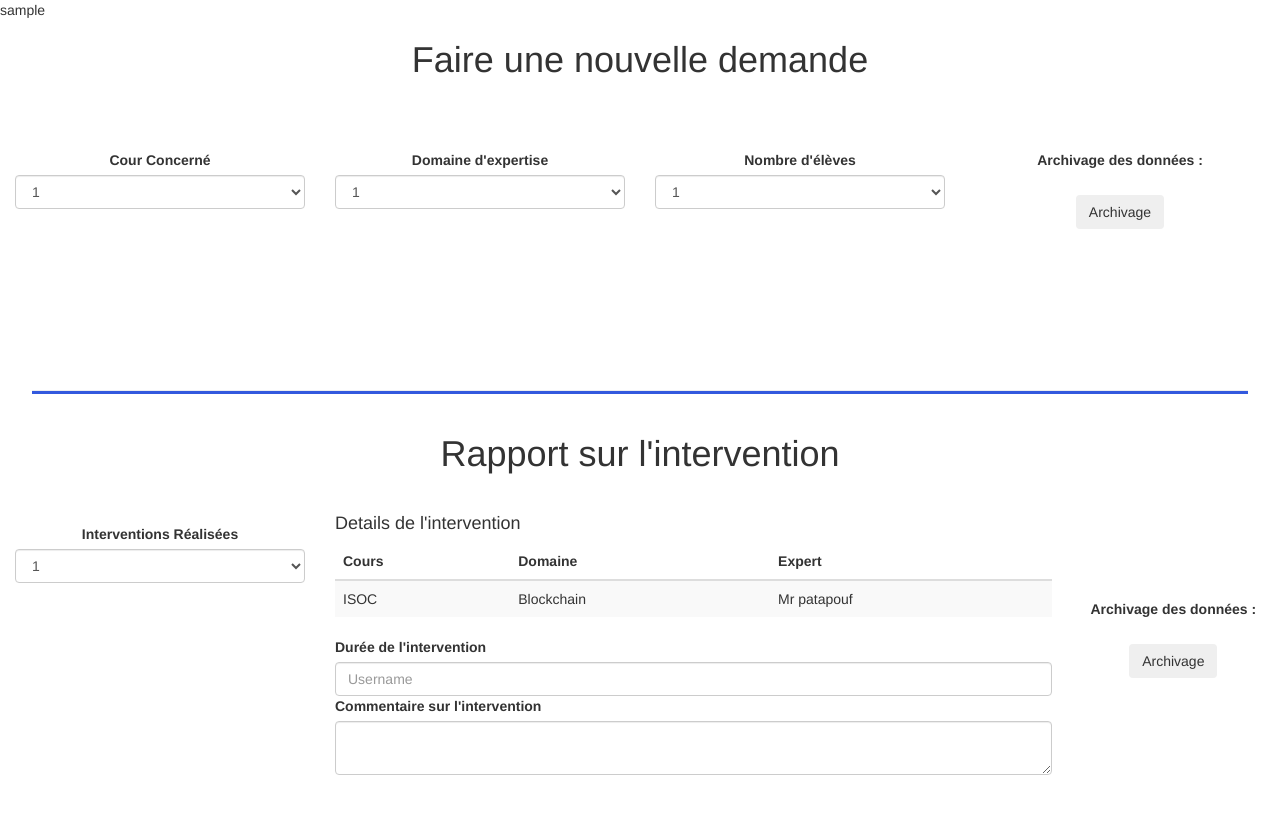
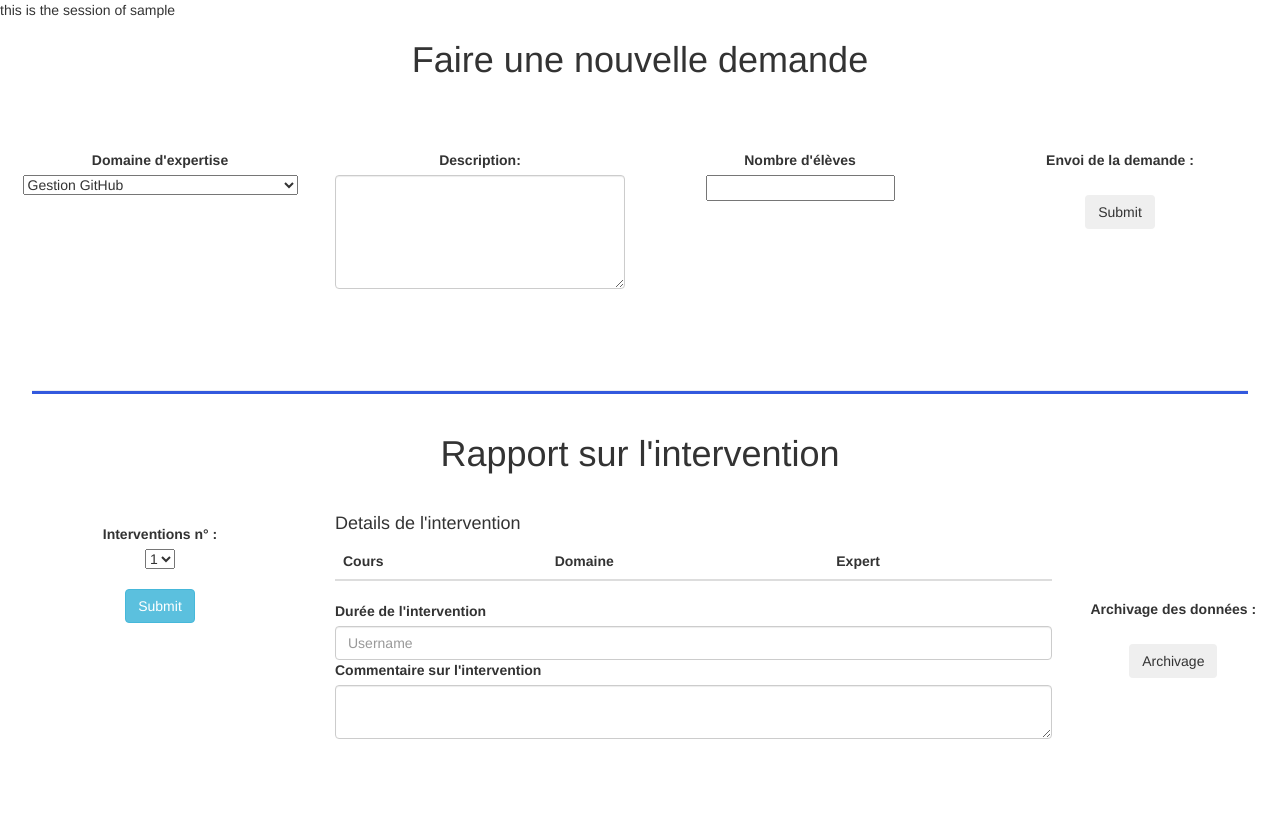
Before and after one commit to CorentinBallaz/GestionIntervenantsExperts, a PHP site: page /etudiant.php in a window 1280 px wide. Run offline with PHP 8.4, Linux system fonts and the light colour scheme; the visitor is signed in with stand-in values (Sample User, id 1); data comes from the database, SQL or seed files in the repository; lists and menus that the app fills with data are empty.

Commit message:
envoie demande

```diff
--- a/etudiant.php
+++ b/etudiant.php
@@ -1,7 +1,7 @@
 <!DOCTYPE html>
       <html lang="fr">
       <head>
-        <title>New compte</title>
+        <title>Etudiant</title>
         <meta charset="utf-8">
         <meta name="viewport" content="width=device-width, initial-scale=1">
         <link rel="stylesheet" href="https://maxcdn.bootstrapcdn.com/bootstrap/3.4.0/css/bootstrap.min.css">
@@ -9,10 +9,7 @@
         <script src="https://maxcdn.bootstrapcdn.com/bootstrap/3.4.0/js/bootstrap.min.js"></script>
         <style>
         	hr { width:95%; height:3px; background: #3359DE }
-
-
      .form-group{
-
      	width: : 80px;
      }
     /* Remove the navbar's default margin-bottom and rounded borders */
@@ -33,7 +30,6 @@
     .list-group{
     	max-height: 220px;
     	overflow:scroll;
-
     }
 
     /* Set black background color, white text and some padding */
@@ -52,81 +48,107 @@
 
       <?php
 session_start();
-//echo "this is the session of ";
+echo "this is the session of ";
 echo  $_SESSION['login'];
  ?>
 <body>
 
 
 
-
+<form class="form-group" method="post" action="etudiant.php">
 <div id="splitter">
 	<div class="container-fluid text-center">
-
 	<div class="row content">
-
-    	<!-- pour affichage des élement -->
-      <!--<p><a href="#">Link</a></p>
-      <p><a href="#">Link</a></p>
-      <p><a href="#">Link</a></p>-->
-
 	<h1> Faire une nouvelle demande </h1>
 	<br>
-
-     	<div class="col-sm-3 sidenav">
-     	 <!--<div class="form-group">-->
-     	 	<br>
-     	 	<br>
-		    <label for="Cours concernés">Cour Concerné</label>
-		    <select class="form-control" id="exampleFormControlSelect1">
-		      <option>1</option>
-		      <option>2</option>
-		      <option>3</option>
-		      <option>4</option>
-		      <option>5</option>
-		    </select>
-		  </div>
-
-
-    <!--<div class="form-group">-->
-  	<!--<div class ="col-xs-8">-->
 	<div class="col-sm-3">
-
 <br>
 <br>
 <label for="Domaine expertise">Domaine d'expertise</label>
-		    <select class="form-control" id="exampleFormControlSelect1">
-		      <option>1</option>
-		      <option>2</option>
-		      <option>3</option>
-		      <option>4</option>
-		      <option>5</option>
-		    </select>
+<class ="form-group" method="post" action="etudiant.php">
+<?php
+    echo '';
+    echo '<SELECT name="domaine" size=1>';
 
-
+    try{
+      $db = new PDO('mysql:host=localhost;dbname=gestionintervenantsexperts','root','');
+      $qry = "SELECT nom_expertise FROM domaine_expertise ";
+      $req = $db->query($qry);
+      while($log = $req->fetch()){
+        echo '<option value="'.$log[0].'">'.$log[0];
+      }
+    }catch(PDOExeption $e){
+      echo "erreur de connection à la BDD";
+    }
+    echo '</SELECT></br></br>';
+ ?>
 </div>
 <div class="col-sm-3">
 <br>
 <br>
-  		<label for="Domaine expertise">Nombre d'élèves </label>
-		    <select class="form-control" id="exampleFormControlSelect1">
-		      <option>1</option>
-		      <option>2</option>
-		      <option>3</option>
-		      <option>4</option>
-		      <option>5</option>
-		    </select>
-
+<div class="form-group">
+<label for="comment">Description:</label>
+<textarea class="form-control"  methode= 'post' name='cmtre' rows="5" id="comment" ></textarea>
 </div>
-
+</div>
 <div class="col-sm-3">
 <br>
 <br>
-  		 <label for="Archivage">Archivage des données :</label>
-
+<label for="Domaine expertise">Nombre d'élèves</label>
+<br>
+<input type="number" name="nbre" id="replyNumber" min="0" data-bind="value:replyNumber" />
+</div>
+<div class="col-sm-3">
 <br>
 <br>
-      <button type="button" class="btn">Archivage</button>
+<label for="Envoi">Envoi de la demande :</label>
+<br>
+<br>
+<input type="submit" name="envoi" class="btn btn-dark">
+
+
+</form>
+
+
+<?php
+try{
+
+
+if (isset($_POST['envoi']))
+{
+	$db = new PDO('mysql:host=localhost;dbname=gestionintervenantsexperts','root','');
+  $id = "NULL";
+  $sql1 = "SELECT id_domaine FROM domaine_expertise WHERE nom_expertise = '".$_POST['domaine']."'";
+  $stmt1 = $db->prepare($sql1);
+$stmt1->execute();
+$result = $stmt1->fetch();
+
+$sql2 = "SELECT id_cours FROM domaine_expertise WHERE nom_expertise = '".$_POST['domaine']."'";
+$stmt2 = $db->prepare($sql2);
+$stmt2->execute();
+$result2 = $stmt2->fetch();
+
+$sql3 = "SELECT id_personne FROM personne WHERE login = '".$_SESSION['login']."'";
+$stmt3 = $db->prepare($sql3);
+$stmt3->execute();
+$result3 = $stmt3->fetch();
+
+
+
+
+
+  $sql = 'INSERT INTO demande (id_demande, id_cours_concerne,id_domaine_expertise ,description, etat, duree, retour, nb_eleve_concerne, id_eleve, id_expert) VALUES (NULL,"'.$result2[0].'","'.$result[0].'","'.$_POST['cmtre'].'","'."transmis".'",NULL,NULL,"'.$_POST['nbre'].'","'.$result3[0].'",NULL);';
+
+  $stmt = $db->prepare($sql);
+$stmt->execute([]);
+
+
+
+}
+}catch(PDOExeption $e){
+echo "erreur de connection à la BDD";
+}
+?>
 
   	</div>
 
@@ -145,55 +167,37 @@
   <div class="row content">
 
     <div class="col-sm-3 ">
-    	<!-- pour affichage des élement -->
-      <!--<p><a href="#">Link</a></p>
-      <p><a href="#">Link</a></p>
-      <p><a href="#">Link</a></p>-->
 
 
       <br>
       <br>
-   <!-- <div class="list-group">
-      	<form>
-  <a href="#" class="list-group-item active">
-    <h4 class="list-group-item-heading">De : Nom de l'étudiant</h4>
-    <p class="list-group-item-text">Domaine expertise : </p>
-  </a>
- <a href="#" class="list-group-item ">
-    <h4 class="list-group-item-heading">De : Nom de l'étudiant</h4>
-    <p class="list-group-item-text">Domaine expertise : </p>
-  </a>
- <a href="#" class="list-group-item ">
-    <h4 class="list-group-item-heading">De : Nom de l'étudiant</h4>
-    <p class="list-group-item-text">Domaine expertise : </p>
-  </a>
-  <a href="#" class="list-group-item ">
-    <h4 class="list-group-item-heading">De : Nom de l'étudiant</h4>
-    <p class="list-group-item-text">Domaine expertise : </p>
-  </a>
-  <a href="#" class="list-group-item ">
-    <h4 class="list-group-item-heading">De : Nom de l'étudiant</h4>
-    <p class="list-group-item-text">Domaine expertise : </p>
-  </a>
-  <a href="#" class="list-group-item ">
-    <h4 class="list-group-item-heading">De : Nom de l'étudiant</h4>
-    <p class="list-group-item-text">Domaine expertise : </p>
-    <input rype="submit">
-  </a>
-   </div>-->
+
 
    <!--<p> Intervention Réalisée</p>-->
 
- 	<label for="Domaine expertise">Interventions Réalisées </label>
-		    <select class="form-control" id="exampleFormControlSelect1">
-		      <option>1</option>
-		      <option>2</option>
-		      <option>3</option>
-		      <option>4</option>
-		      <option>5</option>
-		    </select>
+ 	<label for="Domaine expertise">Interventions n° :</label>
+ 	<br>
+<class ="form-group" method="post" action="etudiant.php">
+<?php
+    echo '';
+    echo '<SELECT name="inter" size=1>';
 
+    try{
+      $db = new PDO('mysql:host=localhost;dbname=gestionintervenantsexperts','root','');
+      $qry = "SELECT id_demande FROM demande ";
+      $req = $db->query($qry);
+      while($log = $req->fetch()){
+        echo '<option value="'.$log[0].'">'.$log[0];
+      }
+    }catch(PDOExeption $e){
+      echo "erreur de connection à la BDD";
+    }
+    echo '</SELECT></br></br>';
+    echo '<input type="submit" name="intervention" class="btn btn-info" >';
+ ?>
 </div>
+
+
 
     <div class="form-group">
 
@@ -211,17 +215,54 @@
         <th>Expert</th>
       </tr>
 </thead>
-    <tbody>
-      <tr>
-        <td>ISOC</td>
-        <td>Blockchain</td>
-        <td>Mr patapouf</td>
 
+    <?php
+        if(isset($_POST['intervention'])){
+          echo '<tbody>';
+          $qry = 'SELECT nom_cours ,description,etat, id_eleve FROM demande FULL JOIN cours ON id_cours_concerne = id_cours WHERE id_eleve =(SELECT id_personne FROM personne WHERE prenom ="'.$_POST['eleve_c'].'")';
+          $req = $db->query($qry);
+          $nom_cours = "";
+          $eleve="";
+          while($log = $req->fetch()){
+            echo '<tr>';
+            echo '<td>'.$log[0].'</td>';
+            $nom_cours = $log[0];
+            echo '<td>'.$log[1].'</td>';
+            echo '<td>'.$log[2].'</td>';
+            echo '<td>'.$log[3].'</td>';
 
-      </tr>
+            $_SESSION['eleve']=$log[3];
+            echo '</tr>';
+          }
 
+            echo '<td>';
+            echo '<form class="form-group" method="post" action="professeur.php">';
+            echo '<SELECT name="expert" size=1>';
+            $query = "SELECT nom FROM personne WHERE id_personne IN (SELECT id_expert FROM estexpert WHERE id_domaine IN (SELECT id_domaine FROM domaine_expertise WHERE id_cours IN (SELECT id_cours FROM cours WHERE nom_cours ='".$nom_cours."')))";
 
-    </tbody>
+            $req = $db->query($query);
+            while($log = $req->fetch()){
+              echo '<option value="'.$log[0].'">'.$log[0];
+           }
+
+           echo '</td><td>';
+           echo '</SELECT><input type="submit" name="expert_btn" class="btn btn-info" ></td></form>';
+           echo '</tbody>';
+
+        }
+        if (isset($_POST['expert_btn'])){
+          $nom_expert = $_POST['expert'];
+          $sous_requ = '(SELECT id_personne FROM personne WHERE nom ="'.$nom_expert.'")';
+
+          $eleve = $_SESSION['eleve'];
+          $sql = 'UPDATE demande SET id_expert ='.$sous_requ.' WHERE id_eleve = "'.$eleve.'"';
+          $db->prepare($sql)->execute();
+          $sql = 'UPDATE demande SET etat = "validee" WHERE id_eleve = "'.$eleve.'"';
+          $db->prepare($sql)->execute();
+        }
+
+      ?>
+
        </table>
 
  <!-- <label for="Duree intervention">Durée de l'intervention</label>-->
```
Lines whose indentation alone changed are shown as unchanged.
